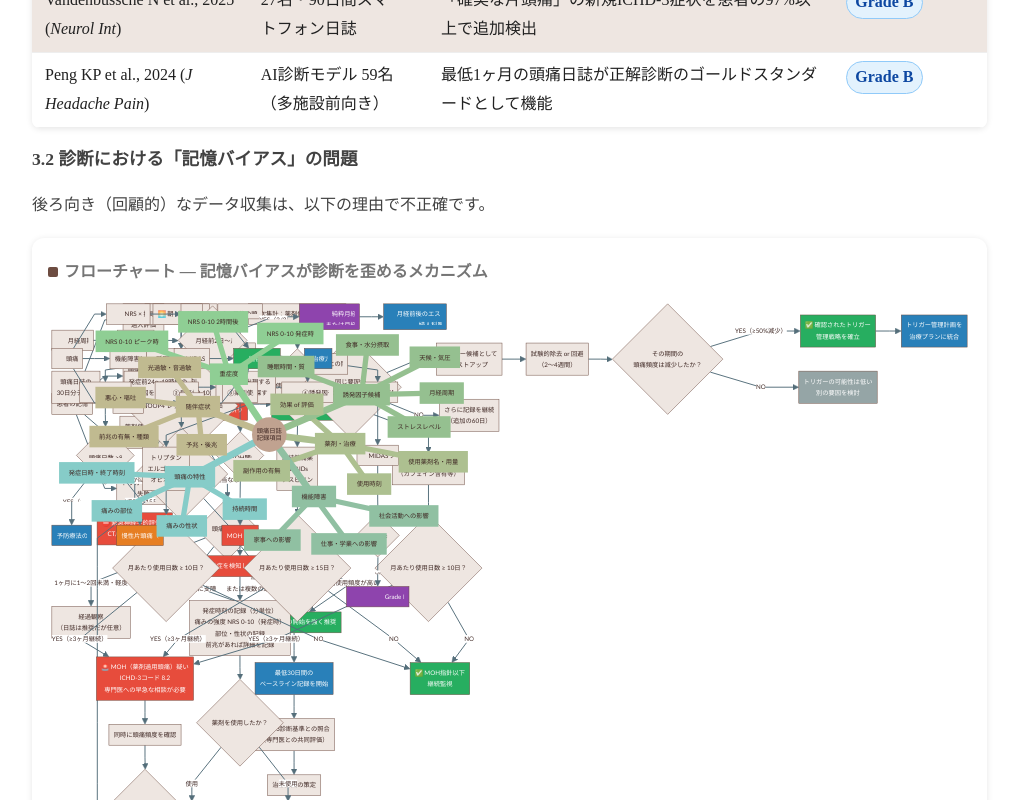
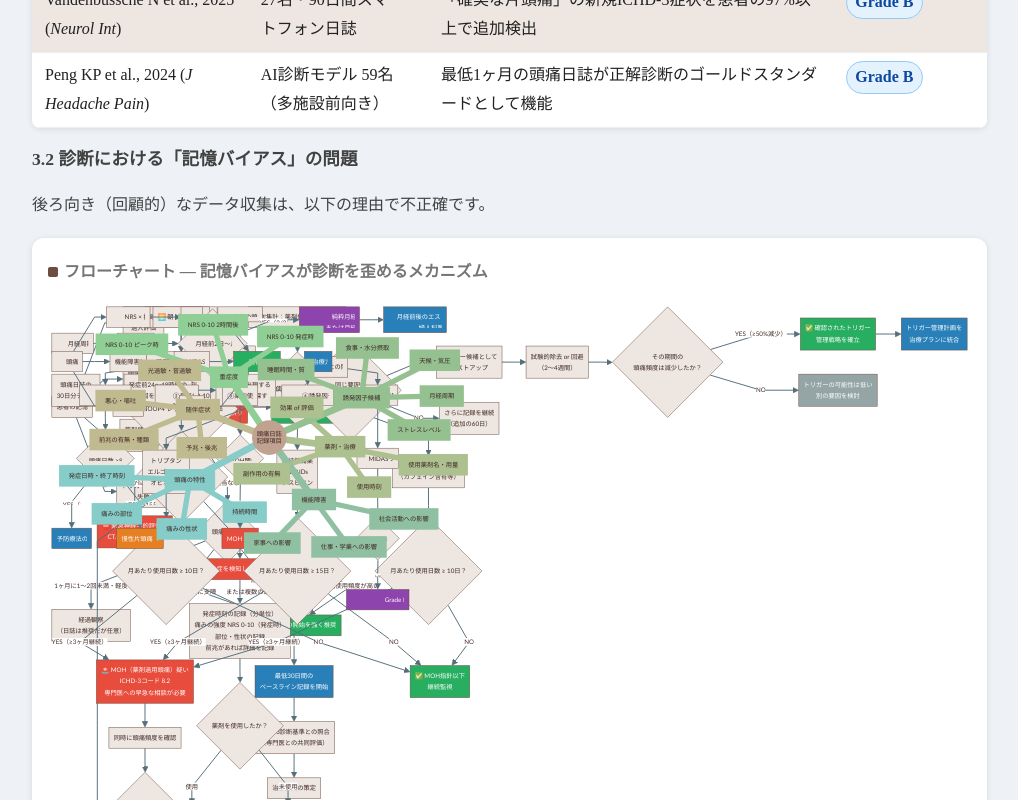
Before and after one commit to myoshi2891/Medical-Studies, a Next.js app in the folder web-next/: page /prom/headache-diary in a window 1280 px wide. Shown: the part 2685-3485 px from the top of the page, without its empty margins (261-1279 px from the left). Built offline with nearby package versions, Linux system fonts and the light colour scheme.

Commit message:
fix(web-next): apply correct background color and font styles for headache-diary layout

```diff
--- a/web-next/app/prom/headache-diary/headache-diary.css
+++ b/web-next/app/prom/headache-diary/headache-diary.css
@@ -29,8 +29,11 @@
   --r: 12px;
   --rs: 8px;
 
+  font-size: 1rem;
+  line-height: 1.8;
   color: var(--g9);
-  line-height: 1.8;
+  background: #eef2f7;
+  min-height: 100vh;
 }
 
 /* Prefer smooth scrolling unless requested otherwise */
```
